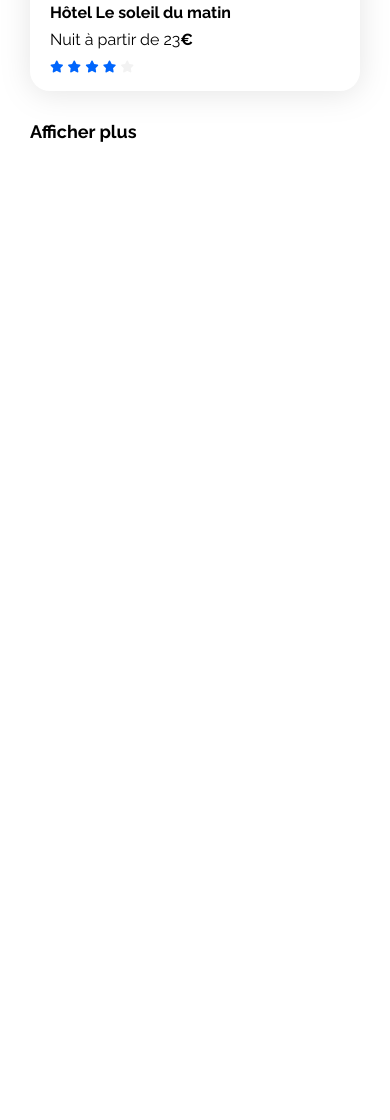
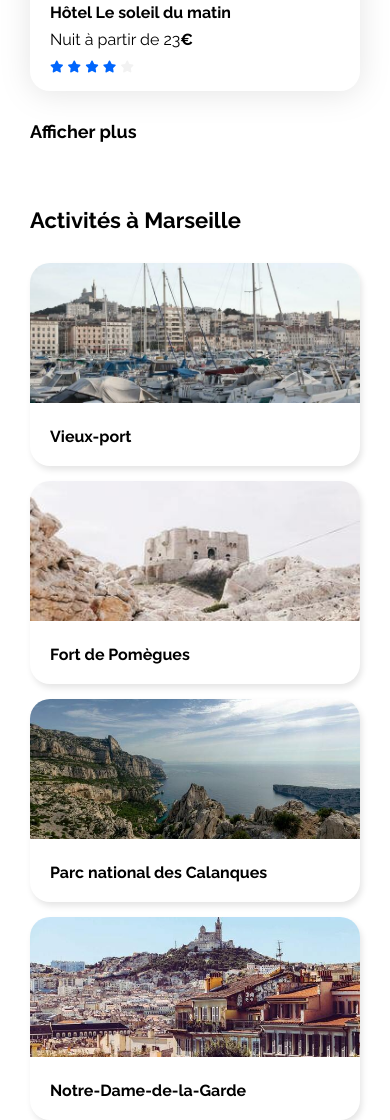
Before and after one commit to Mulsivera/Openclassroom-Booki-2025, a plain HTML site: page index.html in a window 390 px wide. Shown: the part 2804-3924 px from the top of the page. Before the commit the page ends 2976 px from the top, so only its background shows below. Drawn offline with Linux system fonts and the light colour scheme.

Commit message:
Section Activités intégrée

```diff
--- a/css/style.css
+++ b/css/style.css
@@ -345,7 +345,38 @@ header .buttons-container button:hover {
     margin-bottom: 5px;
 }
 
+/* Activités */
 
+.activities {
+    display: flex;
+    flex-direction: column;
+    gap: 30px;
+}
+
+.activities-cards {
+    display: grid;
+    grid-template-columns: 1fr 1fr 1fr 1fr;
+    column-gap: 30px;
+}
+
+.activities-card {
+    box-shadow: 2px 4px 6px rgba(0, 0, 0, 0.1);
+    border-radius: 20px;
+}
+
+.activities-card img {
+    width: 100%;
+    height: 380px;
+    object-fit: cover;
+    border-radius: 20px 20px 0 0;
+}
+
+.activities-card-text {
+    padding: 20px;
+    font-size: 16px;
+    font-weight: bold;
+    border-radius: 0 0 20px 20px;
+}
 
 
 /* Le code ci-dessous correspond à la version responsive uniquement */
@@ -359,7 +390,7 @@ header .buttons-container button:hover {
     }
 
     .main-container {
-        padding: 0px;
+        padding: 0px 50px;
     }
 
     .hebergements-and-populaires {
@@ -392,10 +423,23 @@ header .buttons-container button:hover {
     .populaires-cards .card-subtitle {
         font-size: 13px;
     }
+
+    /* Activités */
+
+    .activities-card img {
+        width: 100%;
+        height: 200px;
+        object-fit: cover;
+        border-radius: 20px 20px 0 0;
+    }
 }
 
 /* Small devices (phones, less than 768px) */
 @media (max-width: 767.98px) {
+
+    .main-container {
+        padding: 0;
+    }
 
     /* Header */
 
@@ -505,5 +549,23 @@ header .buttons-container button:hover {
         width: 100%;
     }
 
+    /* Activités */
 
+    .activities {
+        padding: 0 30px;
+    }
+
+    .activities-cards {
+        display: grid;
+        grid-template-columns: 1fr;
+        column-gap: 30px;
+        row-gap: 15px;
+    }
+
+    .activities-card img {
+        width: 100%;
+        height: 140px;
+        object-fit: cover;
+        border-radius: 20px 20px 0 0;
+    }
 }
--- a/index.html
+++ b/index.html
@@ -240,6 +240,27 @@
                     </div>
                 </section>
             </div>
+            <div class="activities">
+                <p class="section-title">Activités à Marseille</p>
+                <section class="activities-cards">
+                    <article class="activities-card">
+                        <img src="./images/activites/reno-laithienne.jpg">
+                        <p class="activities-card-text">Vieux-port</p>
+                    </article>
+                    <article class="activities-card">
+                        <img src="./images/activites/paul-hermann.jpg">
+                        <p class="activities-card-text">Fort de Pomègues</p>
+                    </article>
+                    <article class="activities-card">
+                        <img src="./images/activites/kilyan-sockalingum.jpg">
+                        <p class="activities-card-text">Parc national des Calanques</p>
+                    </article>
+                    <article class="activities-card">
+                        <img src="./images/activites/florian-wehde.jpg">
+                        <p class="activities-card-text">Notre-Dame-de-la-Garde</p>
+                    </article>
+                </section>
+            </div>
         </main>
         <footer></footer>
     </div>
```
